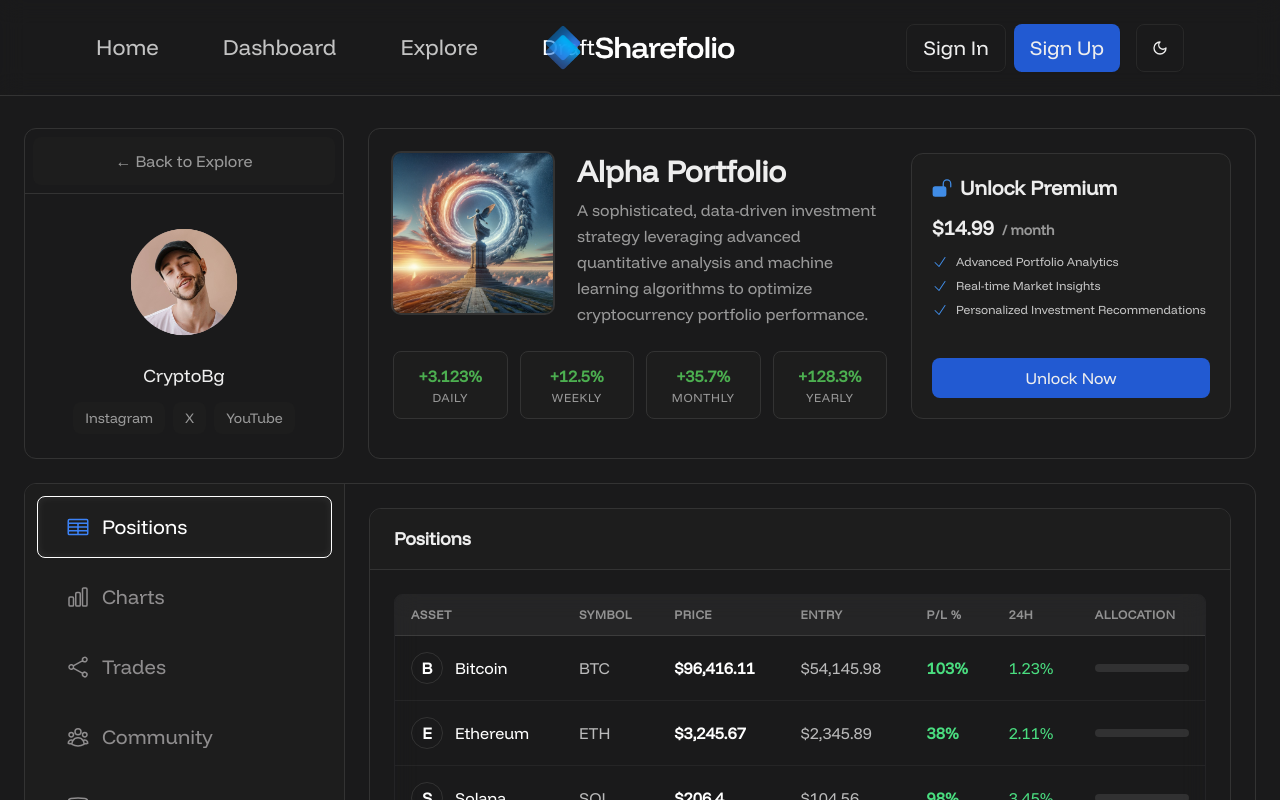
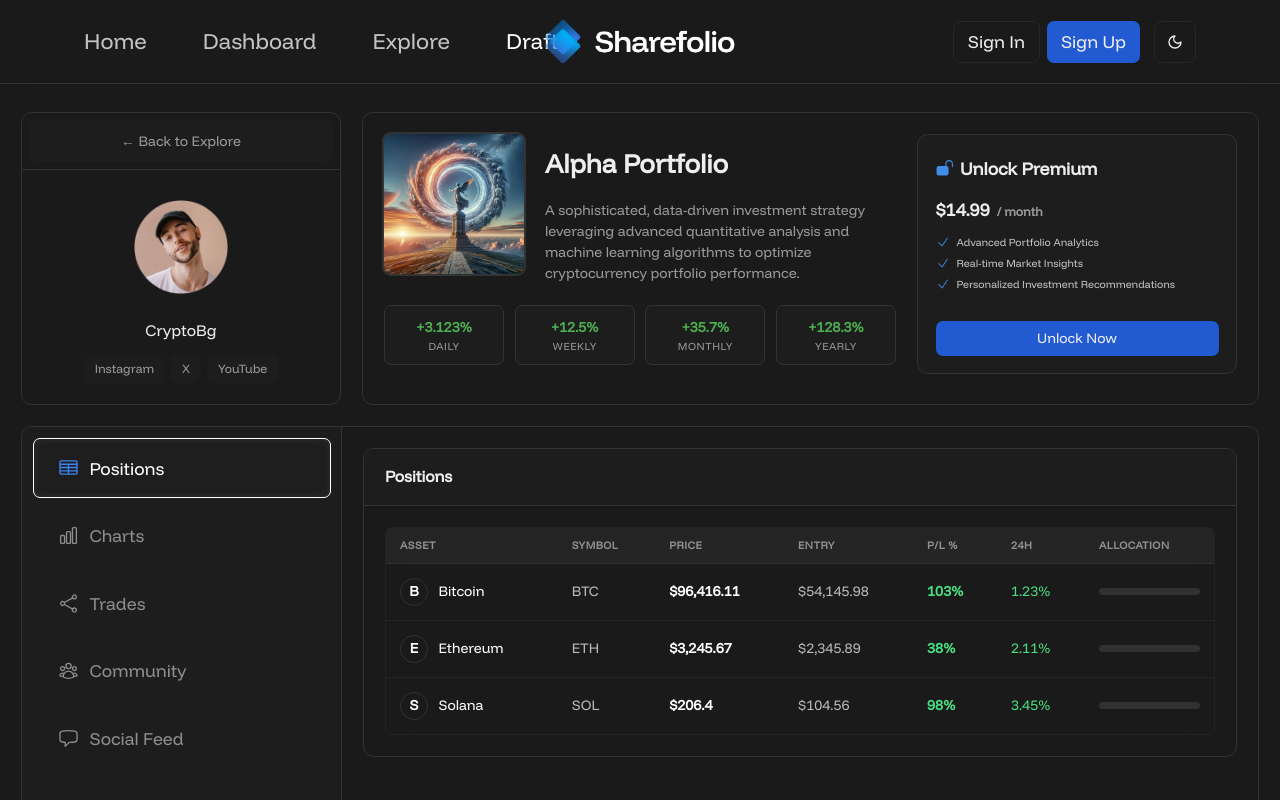
Before and after one commit to roycim/sharefolio, a Next.js app: page /draft in a window 1280 px wide. Shown: the top 800 px of the page. Built offline with nearby package versions, Linux system fonts and the light colour scheme.

Commit message:
Defined global font styles and sizes

```diff
--- a/styles/globals.css
+++ b/styles/globals.css
@@ -12,6 +12,9 @@
 
 body {
   font-family: 'Funnel Display', sans-serif;
+  -webkit-font-smoothing: antialiased;
+  -moz-osx-font-smoothing: grayscale;
+  text-rendering: optimizeLegibility;
   @apply transition-colors duration-300 ease-in-out bg-background text-foreground;
 }
 
@@ -92,6 +95,59 @@ html {
     --sidebar-ring: 217.2 91.2% 59.8%;
   }
 }
+
+/* Base typography settings */
+:root {
+  font-size: 14px;
+}
+
+@media (max-width: 768px) {
+  :root {
+    font-size: 14px;
+  }
+}
+
+/* Text size utility classes */
+.text-base {
+  font-size: 1rem;
+  line-height: 1.5;
+}
+
+.text-lg {
+  font-size: 1.125rem;
+  line-height: 1.75;
+}
+
+.text-xl {
+  font-size: 1.25rem;
+  line-height: 1.75;
+}
+
+.text-2xl {
+  font-size: 1.5rem;
+  line-height: 2;
+}
+
+.text-3xl {
+  font-size: 1.875rem;
+  line-height: 2.25;
+}
+
+.text-4xl {
+  font-size: 2.25rem;
+  line-height: 2.5;
+}
+
+.text-5xl {
+  font-size: 3rem;
+  line-height: 1.25;
+}
+
+.text-6xl {
+  font-size: 3.75rem;
+  line-height: 1;
+}
+
 @layer base {
   * {
     @apply border-border;
```
